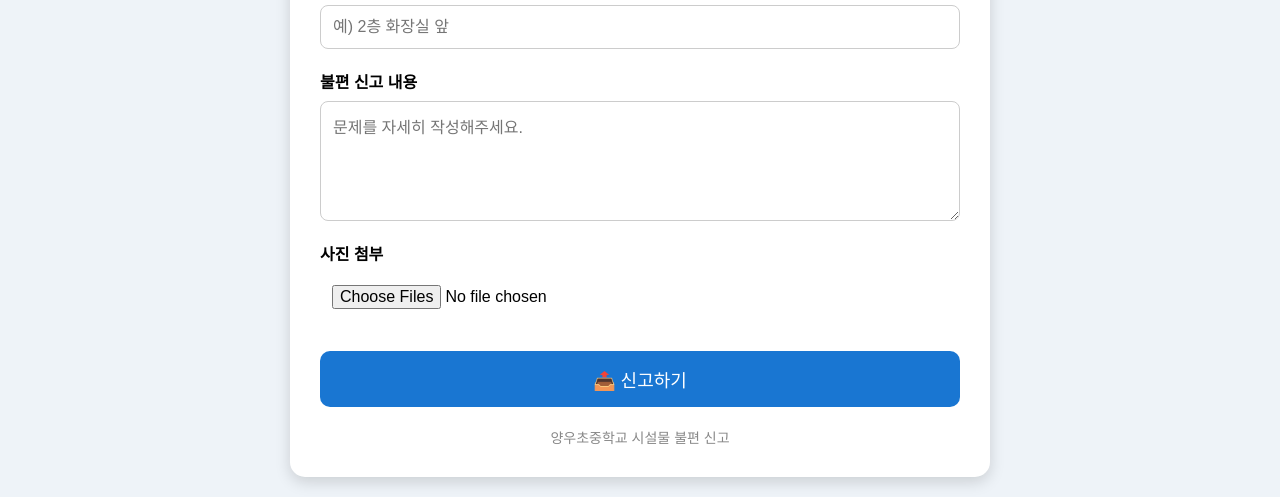
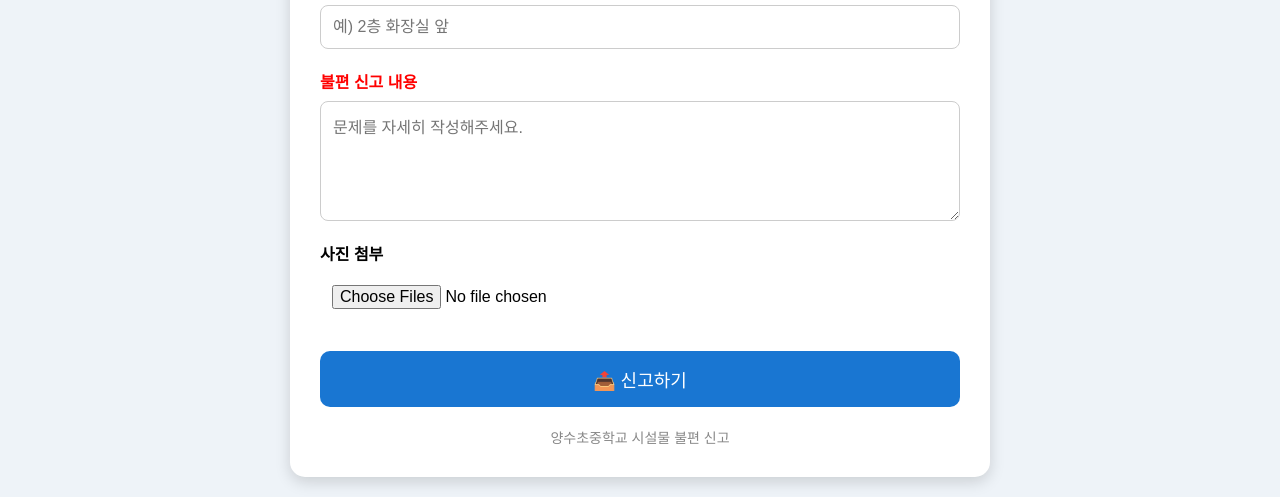
Before and after one commit to aijj2511-0707/yy, a website: page public/index.html in a window 1280 px wide. Shown: the part 329-826 px from the top of the page. Drawn offline with Linux system fonts and the light colour scheme.

Commit message:
신고페이지개선

```diff
--- a/public/index.html
+++ b/public/index.html
@@ -119,6 +119,10 @@ button:disabled{
     font-size:14px;
 }
 
+.warning-label{
+    color:red;
+}
+
 </style>
 
 </head>
@@ -181,7 +185,7 @@ required>
 
 
 
-<label>불편 신고 내용</label>
+<label class="warning-label">불편 신고 내용</label>
 
 
 <textarea
@@ -220,7 +224,7 @@ multiple>
 
 
 <div class="footer">
-양우초중학교 시설물 불편 신고
+양수초중학교 시설물 불편 신고
 </div>
 
 
```
